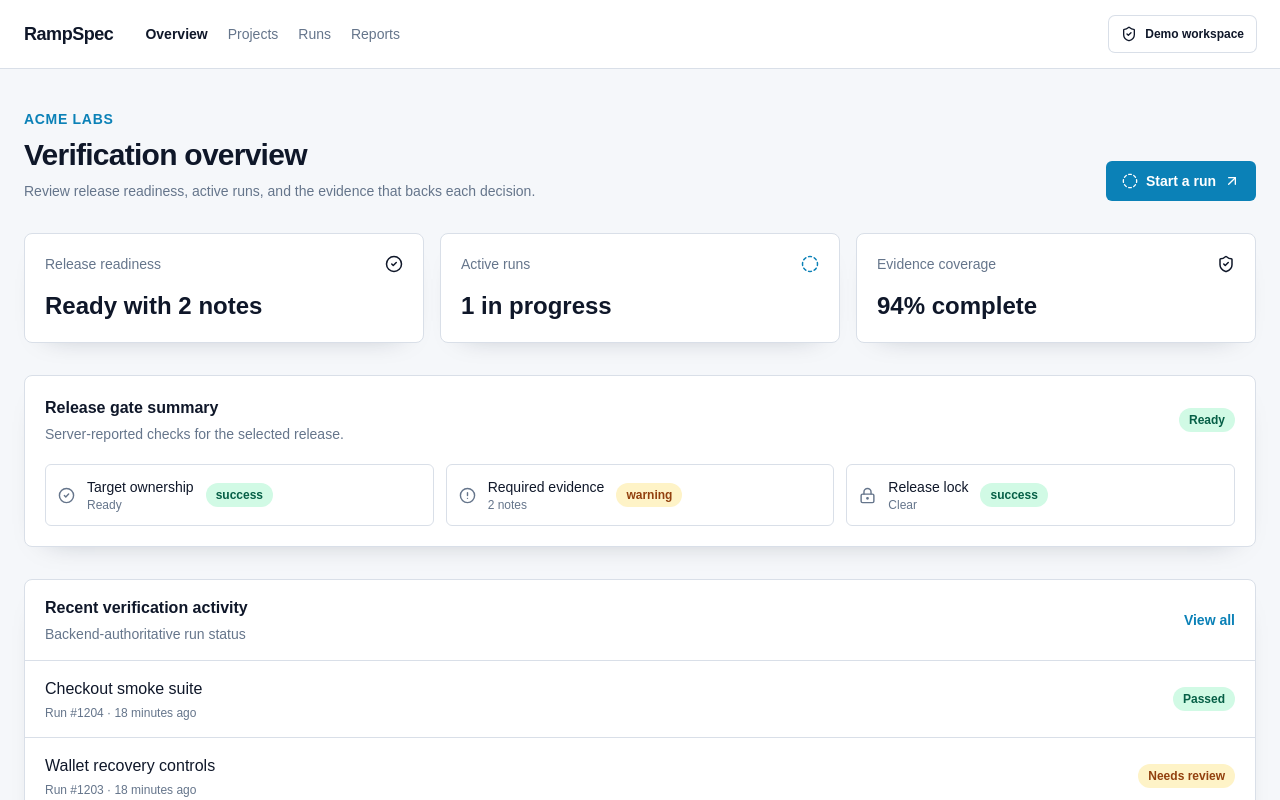
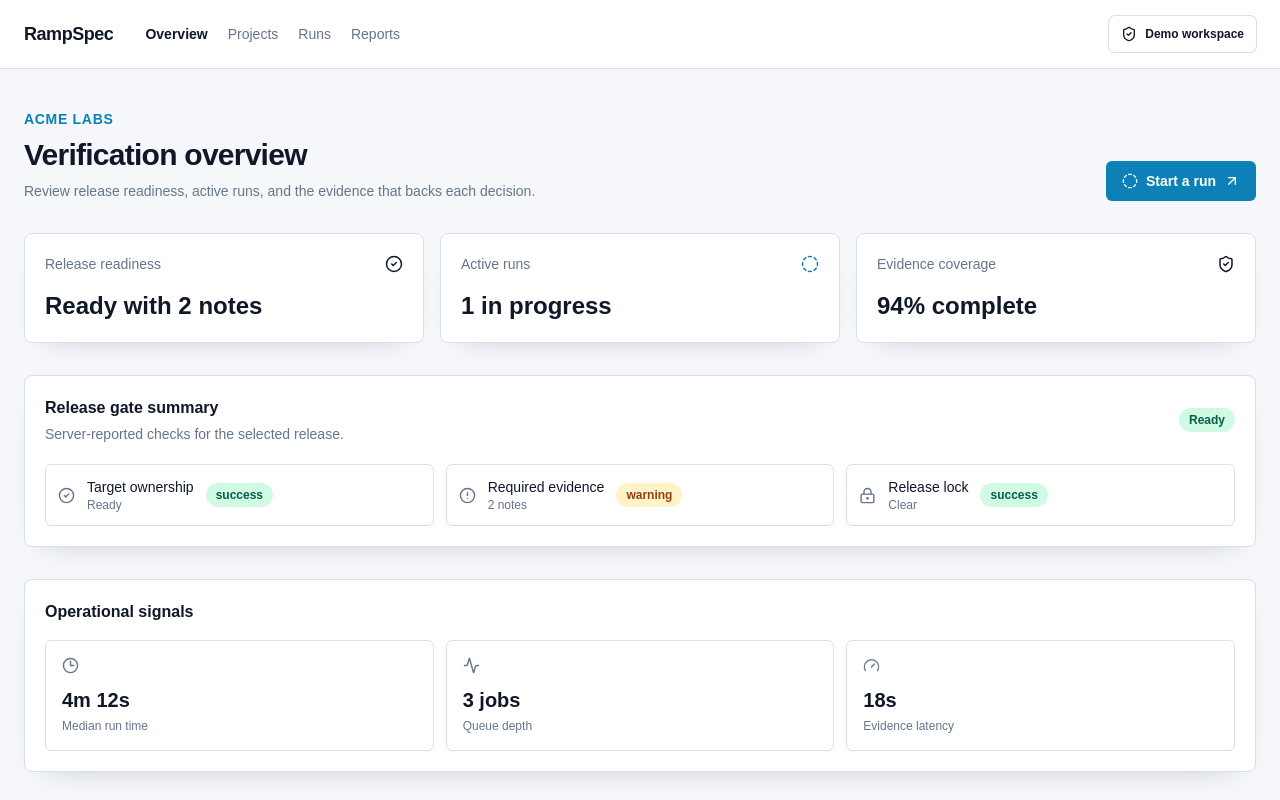
Before and after one commit to ramspec-labs/rampspec-frontend, a Next.js app: page / in a window 1280 px wide. Shown: the top 800 px of the page. Built offline with nearby package versions, Linux system fonts and the light colour scheme.

Commit message:
Add dashboard operational signals

```diff
--- a/src/app/page.tsx
+++ b/src/app/page.tsx
@@ -1,6 +1,7 @@
 import { ArrowUpRight, CheckCircle2, CircleDashed, ShieldCheck, type LucideIcon } from "lucide-react";
 import { Button } from "@/components/ui/button";
 import { ReleaseSummary } from "@/components/release-summary";
+import { OperationalSignals } from "@/components/operational-signals";
 
 const navigation = ["Overview", "Projects", "Runs", "Reports"];
 const readinessCards: Array<{ label: string; value: string; tone: "success" | "accent" | "warning"; Icon: LucideIcon }> = [
@@ -49,6 +50,7 @@ export default function HomePage() {
           ))}
         </section>
         <div className="mt-8"><ReleaseSummary /></div>
+        <div className="mt-8"><OperationalSignals /></div>
         <section className="mt-8 rounded-lg border border-line bg-surface shadow-panel">
           <div className="flex items-center justify-between border-b border-line px-5 py-4">
             <div><h2 className="font-semibold">Recent verification activity</h2><p className="mt-1 text-sm text-muted">Backend-authoritative run status</p></div>
--- /dev/null
+++ b/src/components/operational-signals.tsx
@@ -0,0 +1,3 @@
+import { Activity, Clock3, Gauge, type LucideIcon } from "lucide-react";
+const signals: Array<{ label: string; value: string; Icon: LucideIcon }> = [{ label: "Median run time", value: "4m 12s", Icon: Clock3 }, { label: "Queue depth", value: "3 jobs", Icon: Activity }, { label: "Evidence latency", value: "18s", Icon: Gauge }];
+export function OperationalSignals() { return <section className="rounded-lg border border-line bg-surface p-5 shadow-panel"><h2 className="font-semibold">Operational signals</h2><div className="mt-4 grid gap-3 md:grid-cols-3">{signals.map(({ label, value, Icon }) => <div key={label} className="rounded-md border border-line p-4"><Icon size={17} className="text-muted" /><p className="mt-3 text-xl font-bold">{value}</p><p className="mt-1 text-xs text-muted">{label}</p></div>)}</div></section>; }
```
